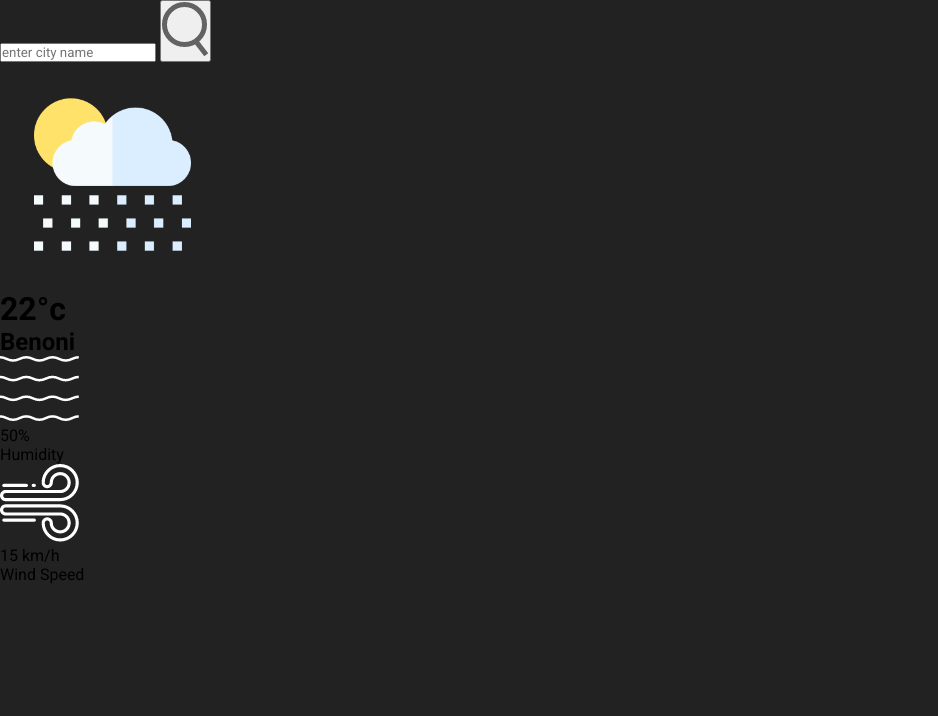
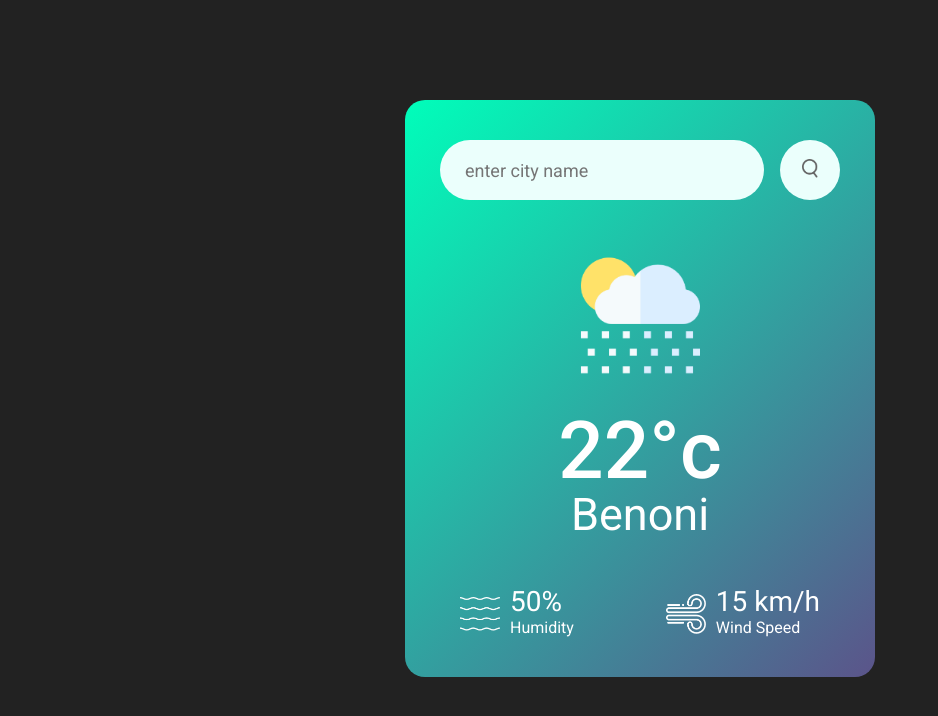
Before and after one commit to Vutlhari-Mabasa/Weather, a plain HTML site: page index.html in a window 1280 px wide. Shown: the whole page, without its empty margins (0-938 px from the left). Drawn offline with Linux system fonts and the light colour scheme.

Commit message:
styling the images fore the new information of humidity and wind

```diff
--- a/styles.css
+++ b/styles.css
@@ -11,3 +11,88 @@
 body{
     background: #222;
 }
+
+.card{
+    width: 90%;
+    max-width: 470px;
+    background: linear-gradient(135deg, #00feba, #5b548a);
+    color: #fff;
+    margin: 100px auto 0;
+    border-radius: 20px;
+    padding: 40px 35px;
+    text-align: center;
+}
+
+.search{
+    width: 100%;
+    display: flex;
+    align-items: center;
+    justify-content: space-between;
+}
+
+.search input{
+    border: 0;
+    outline: 0;
+    background: #ebfffc;
+    color: #555;
+    padding: 10px 25px;
+    height: 60px;
+    border-radius: 30px;
+    flex: 1;
+    margin-right: 16px;
+    font-size: 18px;
+}
+
+.search button{
+    border: 0;
+    outline: 0;
+    background:#ebfffc;
+    border-radius: 50%;
+    width:60px;
+    height: 60px;
+    cursor: pointer;
+}
+
+.search button img{
+    width: 16px;
+}
+
+.weather-icon{
+    width: 170px;
+    margin-top: 30px;
+}
+
+.weather h1{
+    font-size: 80px;
+    font-weight: 500;
+}
+
+.weather h2{
+    font-size: 45px;
+    font-weight: 400;
+    margin-top: -10px;
+}
+
+.details{
+    display: flex;
+    align-items: center;
+    justify-content: space-between;
+    padding: 0 20px;
+    margin-top: 50px;
+}
+
+.col{
+    display: flex;
+    align-items: center;
+    text-align: left;
+}
+
+.col img{
+    width: 40px;
+    margin-right: 10px;
+}
+
+.humidity, .wind{
+    font-size: 28px;
+    margin-top: -6px;
+}
```
